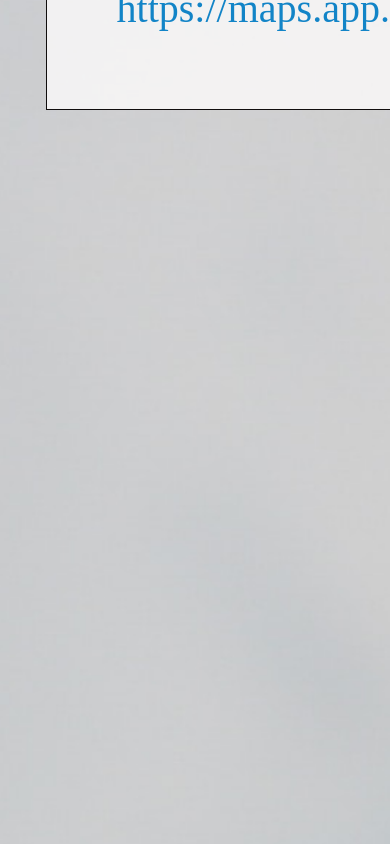
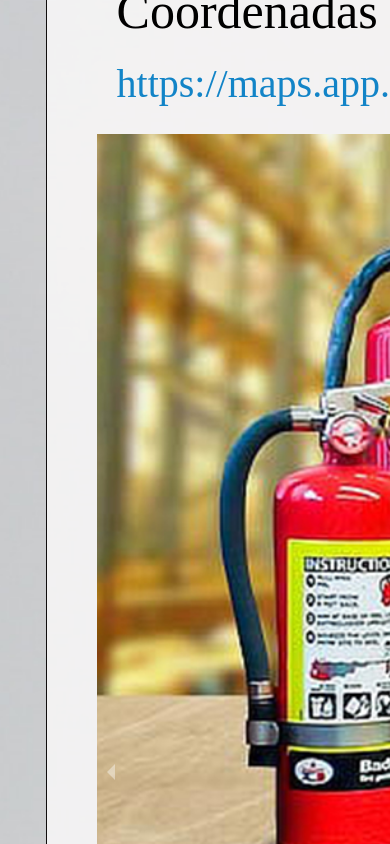
Before and after one commit to AntonyValverde/extinsurApp, a Next.js app: page / in a window 390 px wide. Shown: the part 960-1804 px from the top of the page. Built offline with nearby package versions, Linux system fonts and the light colour scheme.

Commit message:
responsive

```diff
--- a/src/components/compIndex/NavComp.tsx
+++ b/src/components/compIndex/NavComp.tsx
@@ -28,6 +28,30 @@ const Nav_index = ({ }) => {
                         Coordenadas exactas:
                         <a className="linkMaps" href=" https://maps.app.goo.gl/h9W78QoU8gpUr5uR9 "> https://maps.app.goo.gl/h9W78QoU8gpUr5uR9 </a>
                     </article>
+                    <article className='caruselResponsive'>
+
+                        <Carousel
+                            autoPlay={true}
+                            interval={4000}
+                            infiniteLoop={true}
+                            showThumbs={false}
+
+                        >
+                            <div>
+                                <img className='fotos' src="/indexInicio/extintor_rotulo.png" alt="Imagen 1" />
+                            </div>
+                            <div>
+                                <img className='fotos' src="/indexInicio/varios_extintores.jpg" alt="Imagen 2" />
+                            </div>
+                            <div>
+                                <img className='fotos' src="/indexInicio/extintor-para-incendios-abc.jpg" alt="Imagen 2" />
+                            </div>
+
+                        </Carousel>
+
+                    </article>
+
+
 
                 </div>
             </nav>
--- a/src/styles/indexInicio.css
+++ b/src/styles/indexInicio.css
@@ -240,12 +240,12 @@
   margin-right: 8px;
 }
 
-.textOpciones{
+.textOpciones {
   margin-right: 8px;
   font-size: 50px;
 }
 
-.textOpcionesPro{
+.textOpcionesPro {
   margin-right: 8px;
   font-size: 30px;
 }
@@ -261,6 +261,7 @@
   padding: 3px;
   font-size: 35px;
 }
+
 .articleInfo {
   font-family: "Josefin_Sans";
   font-size: 20px;
@@ -286,6 +287,10 @@
   border: 1px solid #100d0d;
   padding: 10px;
   overflow: auto;
+}
+
+.caruselResponsive {
+  display: none;
 }
 
 .navDireccion {
@@ -357,7 +362,8 @@
   border: 2px solid #000000;
 }
 
-.tablaUbication th, .tablaUbication td {
+.tablaUbication th,
+.tablaUbication td {
   border: 2px solid #090000;
   padding: 8px;
   text-align: center;
@@ -371,7 +377,7 @@
   background-color: #f2f2f2;
 }
 
-.fotos{
+.fotos {
   max-width: 100%;
 }
 
@@ -382,11 +388,16 @@
     border: 1px solid #070505;
   }
 
-  .fotos{
+  .caruselResponsive{
+    display: inline;
+  }
+
+  .fotos {
     max-width: 100%;
   }
 
-  .tablaUbication th, .tablaUbication td {
+  .tablaUbication th,
+  .tablaUbication td {
     border: 1px solid #0d0000;
     padding: 8px;
     text-align: center;
@@ -404,7 +415,8 @@
 
     align-content: center;
   }
-  .textOpcionesPro{
+
+  .textOpcionesPro {
     margin-right: 8px;
     font-size: 40px;
   }
@@ -414,9 +426,9 @@
 
     top: 35vh;
     position: absolute;
-    width: auto;
+    width: 163vb;
     max-width: none;
-    height: auto;
+    height: 230vh;
     display: 10px;
 
     right: 3%;
@@ -431,28 +443,14 @@
 
   .navInfoFotos {
     display: none;
-    top: 25%;
-    position: absolute;
-    width: auto;
-    max-width: none;
-    height: auto;
-    display: 10px;
 
-    right: 20%;
-    left: 20%;
-
-    background-color: rgba(255, 254, 254, 0.744);
-    border: 1px solid #100d0d;
-    padding: 50px;
-    overflow: auto;
-    margin-bottom: 5%;
 
   }
 
   .navDireccion {
-    top: 277vh;
+    top: 270vh;
     position: absolute;
-    width: auto;
+    width: 163vb;
     max-width: none;
     height: 620px;
     display: 10px;
@@ -470,9 +468,9 @@
 
 
   .navProductos {
-    top: 380vh;
+    top: 370vh;
     position: absolute;
-    width: auto;
+    width: 163vb;
     max-width: none;
     height: auto;
     display: 10px;
@@ -489,9 +487,9 @@
   }
 
   .navServicios {
-    top: 455vh;
+    top: 445vh;
     position: absolute;
-    width: auto;
+    width: 163vb;
     max-width: none;
     height: auto;
     display: 10px;
```
